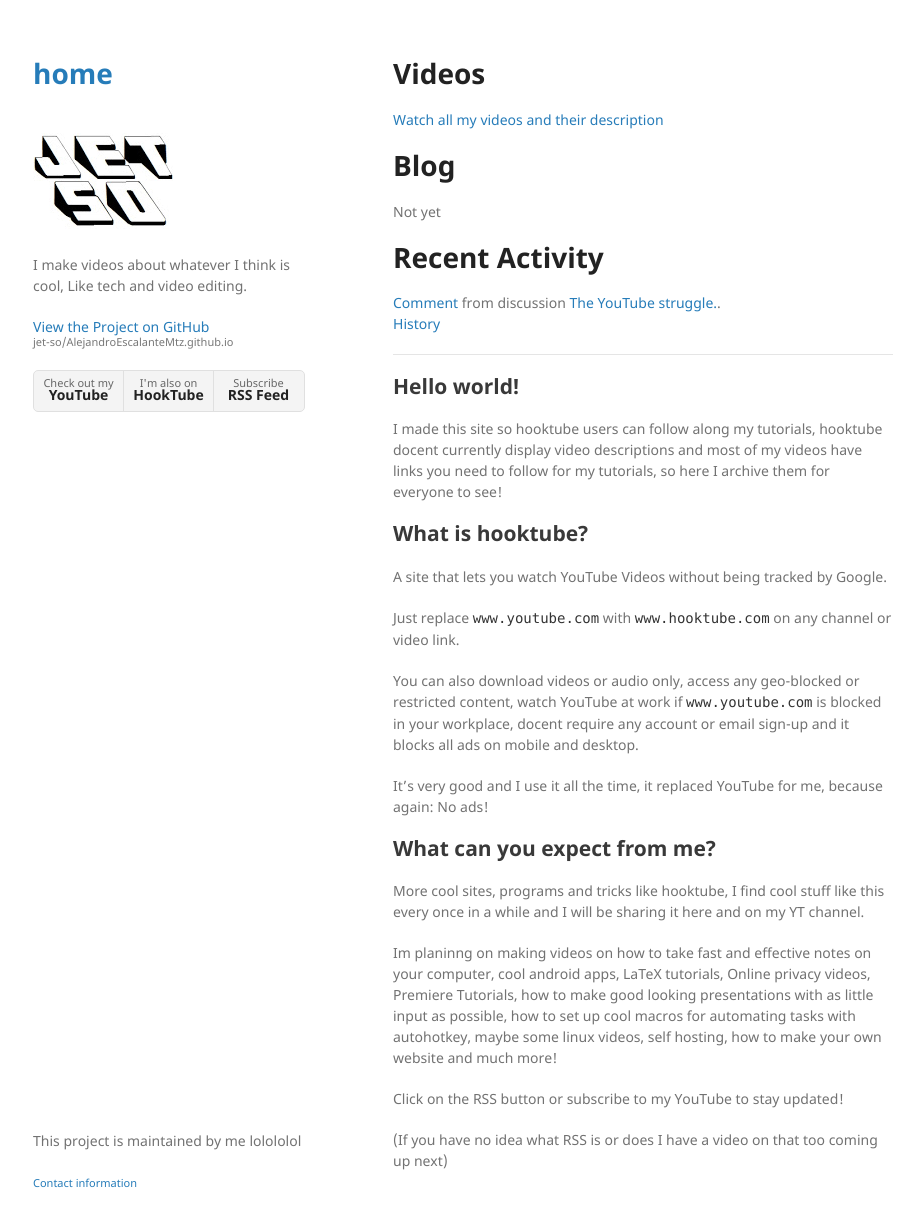
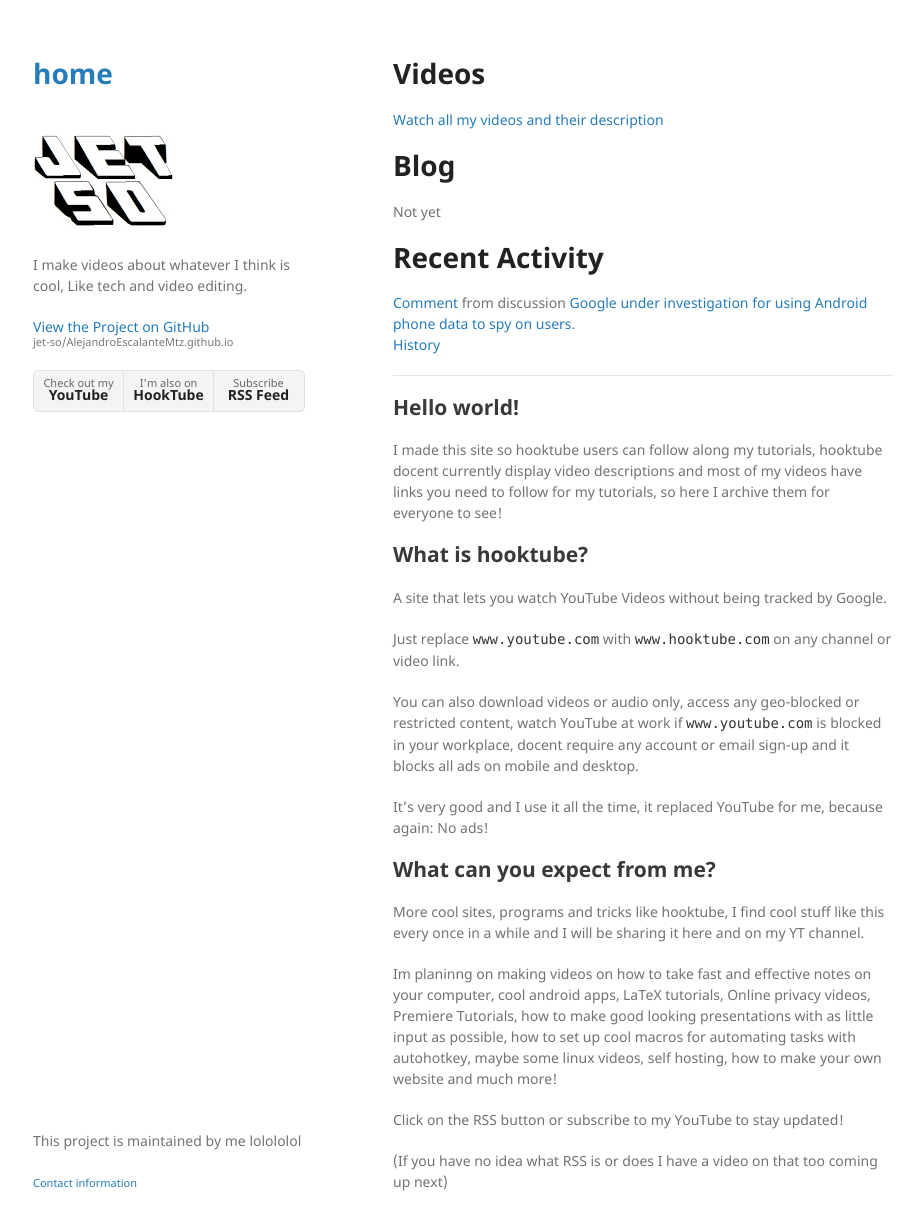
Before and after one commit to jet-so/AlejandroEscalanteMtz.github.io, a Jekyll site: the page built from index.md, in a window 1280 px wide and 1262 px high. Shown: the top 1230 px of the window, without its empty margins (177-1101 px from the left). Built offline with Jekyll 4.4.1, drawn with Linux system fonts in a browser that asks for light colours; our own code applies the rules of GitHub Pages for plain Markdown files; a script that is not in the unit is left out.

Commit message:
uptaded recent act

```diff
--- a/index.md
+++ b/index.md
@@ -8,7 +8,7 @@ Not yet
 
 # Recent Activity
 
-<div class="reddit-embed" data-embed-media="www.redditmedia.com" data-embed-parent="true" data-embed-live="false" data-embed-uuid="ecfe265d-0104-4e1c-aaae-d023bce3cd59" data-embed-created="2018-05-12T02:35:11.664Z"><a href="https://www.reddit.com/r/privacy/comments/8hx9bi/the_youtube_struggle/dynkrwf/">Comment</a> from discussion <a href="https://www.reddit.com/r/privacy/comments/8hx9bi/the_youtube_struggle/">The YouTube struggle.</a>.</div><script async src="https://www.redditstatic.com/comment-embed.js"></script>
+<div class="reddit-embed" data-embed-media="www.redditmedia.com" data-embed-parent="true" data-embed-live="false" data-embed-uuid="76936860-d991-4b92-9bcc-6ee879d01d6f" data-embed-created="2018-05-14T13:52:00.275Z"><a href="https://www.reddit.com/r/worldnews/comments/8jb3d1/google_under_investigation_for_using_android/dyyhzae/">Comment</a> from discussion <a href="https://www.reddit.com/r/worldnews/comments/8jb3d1/google_under_investigation_for_using_android/">Google under investigation for using Android phone data to spy on users</a>.</div><script async src="https://www.redditstatic.com/comment-embed.js"></script>
 
 [History](https://jet-so.github.io/docs/RecentActivity.html)
 
```
